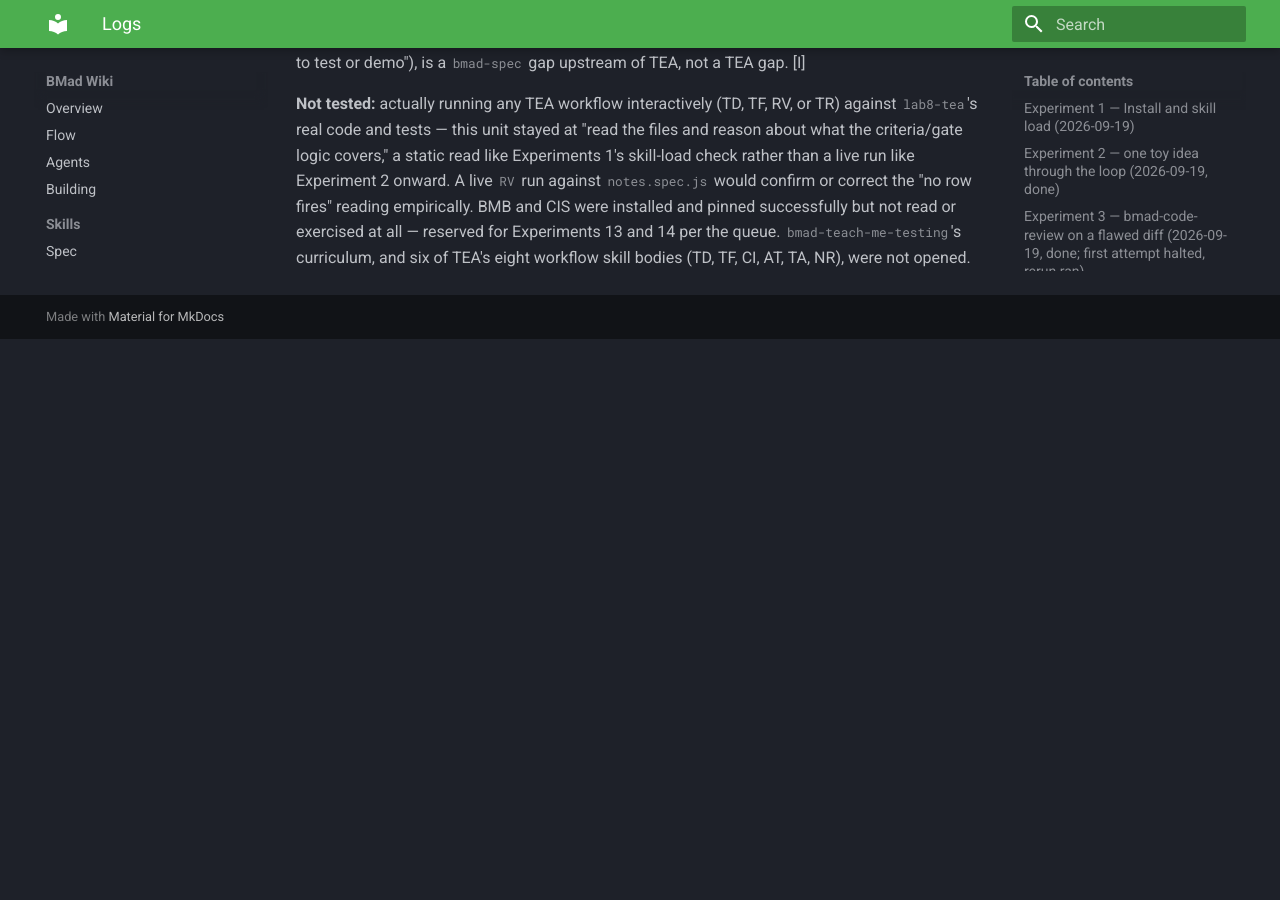
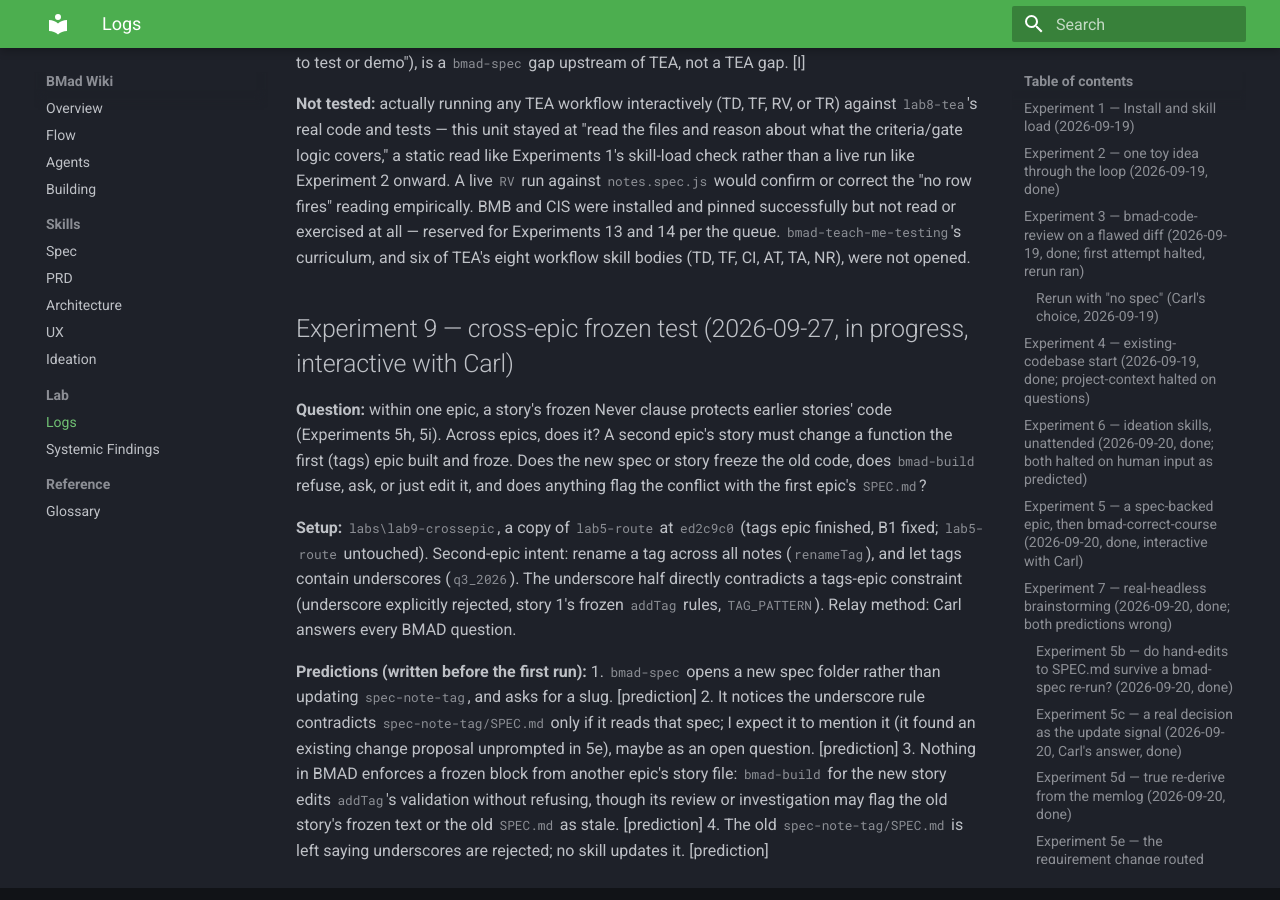
Before and after one commit to ctupper/woods-walks, an MkDocs documentation site: the page built from docs/bmad/lab-log.md, in a window 1280 px wide and 900 px high, scrolled down 35887 px. Built offline with MkDocs 1.6.1 and Material for MkDocs 9.7.7, drawn with Linux system fonts in a browser that asks for light colours; before the commit the page ends 36226 px from its top, so only the background shows below that.

Commit message:
docs: auto-sync BMad wiki (lab-log.md)

```diff
--- a/docs/bmad/lab-log.md
+++ b/docs/bmad/lab-log.md
@@ -568,3 +568,15 @@
 **How TEA fits next to what this project already knows about the build/review loop:** `bmad-build`'s own review layers and `bmad-code-review` examine the diff for correctness defects (this is where B1 was actually found, twice — Experiment 5i's cross-epic `bmad-review` pass, and originally by "two review lenses" per the retrospective). TEA's RV/TR examine a different pair of things entirely: whether the *tests themselves* are trustworthy (RV) and whether *documented requirements* have test coverage (TR) — not whether the code has the defect a good test would have to specifically be written to catch. The three are complementary, not overlapping: none of them would have substituted for either of the other two on this project's own evidence so far. A B1-shaped defect only becomes visible to TEA the moment "returned notes are immutable" is written down as a requirement — which, per [spec-skill.md](spec-skill.md)'s own Spec Law rule 5 ("success signal concrete enough to test or demo"), is a `bmad-spec` gap upstream of TEA, not a TEA gap. [I]
 
 **Not tested:** actually running any TEA workflow interactively (TD, TF, RV, or TR) against `lab8-tea`'s real code and tests — this unit stayed at "read the files and reason about what the criteria/gate logic covers," a static read like Experiments 1's skill-load check rather than a live run like Experiment 2 onward. A live `RV` run against `notes.spec.js` would confirm or correct the "no row fires" reading empirically. BMB and CIS were installed and pinned successfully but not read or exercised at all — reserved for Experiments 13 and 14 per the queue. `bmad-teach-me-testing`'s curriculum, and six of TEA's eight workflow skill bodies (TD, TF, CI, AT, TA, NR), were not opened.
+
+## Experiment 9 — cross-epic frozen test (2026-09-27, in progress, interactive with Carl)
+
+**Question:** within one epic, a story's frozen Never clause protects earlier stories' code (Experiments 5h, 5i). Across epics, does it? A second epic's story must change a function the first (tags) epic built and froze. Does the new spec or story freeze the old code, does `bmad-build` refuse, ask, or just edit it, and does anything flag the conflict with the first epic's `SPEC.md`?
+
+**Setup:** `labs\lab9-crossepic`, a copy of `lab5-route` at `ed2c9c0` (tags epic finished, B1 fixed; `lab5-route` untouched). Second-epic intent: rename a tag across all notes (`renameTag`), and let tags contain underscores (`q3_2026`). The underscore half directly contradicts a tags-epic constraint (underscore explicitly rejected, story 1's frozen `addTag` rules, `TAG_PATTERN`). Relay method: Carl answers every BMAD question.
+
+**Predictions (written before the first run):**
+1. `bmad-spec` opens a new spec folder rather than updating `spec-note-tag`, and asks for a slug. [prediction]
+2. It notices the underscore rule contradicts `spec-note-tag/SPEC.md` only if it reads that spec; I expect it to mention it (it found an existing change proposal unprompted in 5e), maybe as an open question. [prediction]
+3. Nothing in BMAD enforces a frozen block from another epic's story file: `bmad-build` for the new story edits `addTag`'s validation without refusing, though its review or investigation may flag the old story's frozen text or the old `SPEC.md` as stale. [prediction]
+4. The old `spec-note-tag/SPEC.md` is left saying underscores are rejected; no skill updates it. [prediction]
```
